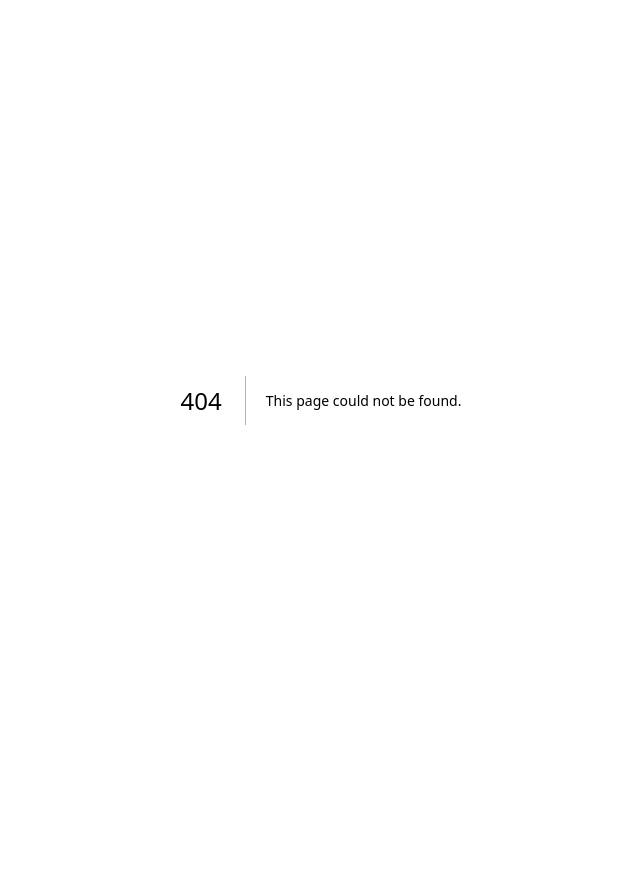
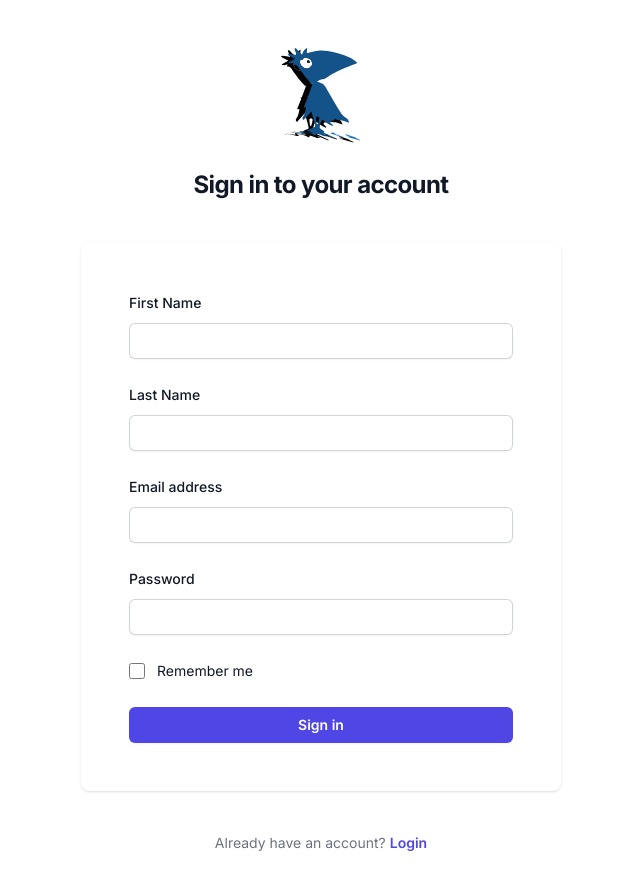
Before and after one commit to UTKUC3NGIZ/kargakarga, a Next.js app: page /register in a window 1280 px wide. Before the commit this address had no page. Shown: the top 890 px of the page, without its empty margins (319-959 px from the left). Before the commit the page ends 800 px from the top, so only its background shows below. Built offline with nearby package versions, Linux system fonts and the light colour scheme.

Commit message:
Login and Register Page Design

```diff
--- a/src/app/globals.css
+++ b/src/app/globals.css
@@ -1,33 +1,3 @@
 @tailwind base;
 @tailwind components;
 @tailwind utilities;
-
-:root {
-  --foreground-rgb: 0, 0, 0;
-  --background-start-rgb: 214, 219, 220;
-  --background-end-rgb: 255, 255, 255;
-}
-
-@media (prefers-color-scheme: dark) {
-  :root {
-    --foreground-rgb: 255, 255, 255;
-    --background-start-rgb: 0, 0, 0;
-    --background-end-rgb: 0, 0, 0;
-  }
-}
-
-body {
-  color: rgb(var(--foreground-rgb));
-  background: linear-gradient(
-      to bottom,
-      transparent,
-      rgb(var(--background-end-rgb))
-    )
-    rgb(var(--background-start-rgb));
-}
-
-@layer utilities {
-  .text-balance {
-    text-wrap: balance;
-  }
-}
--- /dev/null
+++ b/src/app/login/page.js
@@ -0,0 +1,104 @@
+import Image from "next/image";
+import Link from "next/link";
+
+export default function Page() {
+  return (
+    <>
+      <div className="flex min-h-full flex-1 flex-col justify-center py-12 sm:px-6 lg:px-8">
+        <div className="sm:mx-auto sm:w-full sm:max-w-md text-center">
+          <div className="flex justify-center">
+            <Image
+              src="/assets/img/logo.svg"
+              width={80}
+              height={80}
+              alt="Picture of the author"
+            />
+          </div>
+          <h2 className="mt-6 text-center text-2xl font-bold leading-9 tracking-tight text-gray-900">
+            Sign in to your account
+          </h2>
+        </div>
+
+        <div className="mt-10 sm:mx-auto sm:w-full sm:max-w-[480px]">
+          <div className="bg-white px-6 py-12 shadow sm:rounded-lg sm:px-12">
+            <form action="#" method="POST" className="space-y-6">
+              <div>
+                <label
+                  htmlFor="email"
+                  className="block text-sm font-medium leading-6 text-gray-900"
+                >
+                  Email address
+                </label>
+                <div className="mt-2">
+                  <input
+                    id="email"
+                    name="email"
+                    type="email"
+                    required
+                    autoComplete="email"
+                    className="block w-full rounded-md border-0 py-1.5 text-gray-900 shadow-sm ring-1 ring-inset ring-gray-300 placeholder:text-gray-400 focus:ring-2 focus:ring-inset focus:ring-indigo-600 sm:text-sm sm:leading-6"
+                  />
+                </div>
+              </div>
+
+              <div>
+                <label
+                  htmlFor="password"
+                  className="block text-sm font-medium leading-6 text-gray-900"
+                >
+                  Password
+                </label>
+                <div className="mt-2">
+                  <input
+                    id="password"
+                    name="password"
+                    type="password"
+                    required
+                    autoComplete="current-password"
+                    className="block w-full rounded-md border-0 py-1.5 text-gray-900 shadow-sm ring-1 ring-inset ring-gray-300 placeholder:text-gray-400 focus:ring-2 focus:ring-inset focus:ring-indigo-600 sm:text-sm sm:leading-6"
+                  />
+                </div>
+              </div>
+
+              <div className="flex items-center justify-between">
+                <div className="flex items-center">
+                  <input
+                    id="remember-me"
+                    name="remember-me"
+                    type="checkbox"
+                    className="h-4 w-4 rounded border-gray-300 text-indigo-600 focus:ring-indigo-600"
+                  />
+                  <label
+                    htmlFor="remember-me"
+                    className="ml-3 block text-sm leading-6 text-gray-900"
+                  >
+                    Remember me
+                  </label>
+                </div>
+              </div>
+
+              <div>
+                <button
+                  type="submit"
+                  className="flex w-full justify-center rounded-md bg-indigo-600 px-3 py-1.5 text-sm font-semibold leading-6 text-white shadow-sm hover:bg-indigo-500 focus-visible:outline focus-visible:outline-2 focus-visible:outline-offset-2 focus-visible:outline-indigo-600"
+                >
+                  Sign in
+                </button>
+              </div>
+            </form>
+          </div>
+
+          <p className="mt-10 text-center text-sm text-gray-500">
+            Not a member?{" "}
+            <Link
+              href="/register"
+              className="font-semibold leading-6 text-indigo-600 hover:text-indigo-500"
+            >
+              Sign up now
+            </Link>
+          </p>
+        </div>
+      </div>
+    </>
+  );
+}
--- /dev/null
+++ b/src/app/register/page.js
@@ -0,0 +1,139 @@
+import Image from "next/image";
+import Link from "next/link";
+
+export default function Page() {
+  return (
+    <>
+      <div className="flex min-h-full flex-1 flex-col justify-center py-12 sm:px-6 lg:px-8">
+        <div className="sm:mx-auto sm:w-full sm:max-w-md text-center">
+          <div className="flex justify-center">
+            <Image
+              src="/assets/img/logo.svg"
+              width={80}
+              height={80}
+              alt="Picture of the author"
+            />
+          </div>
+          <h2 className="mt-6 text-center text-2xl font-bold leading-9 tracking-tight text-gray-900">
+            Sign in to your account
+          </h2>
+        </div>
+
+        <div className="mt-10 sm:mx-auto sm:w-full sm:max-w-[480px]">
+          <div className="bg-white px-6 py-12 shadow sm:rounded-lg sm:px-12">
+            <form action="#" method="POST" className="space-y-6">
+              <div>
+                <label
+                  htmlFor="firstName"
+                  className="block text-sm font-medium leading-6 text-gray-900"
+                >
+                  First Name
+                </label>
+                <div className="mt-2">
+                  <input
+                    id="firstName"
+                    name="firstName"
+                    type="text"
+                    required
+                    autoComplete="given-name"
+                    className="block w-full rounded-md border-0 py-1.5 text-gray-900 shadow-sm ring-1 ring-inset ring-gray-300 placeholder:text-gray-400 focus:ring-2 focus:ring-inset focus:ring-indigo-600 sm:text-sm sm:leading-6"
+                  />
+                </div>
+              </div>
+              <div>
+                <label
+                  htmlFor="lastName"
+                  className="block text-sm font-medium leading-6 text-gray-900"
+                >
+                  Last Name
+                </label>
+                <div className="mt-2">
+                  <input
+                    id="lastName"
+                    name="lastName"
+                    type="text"
+                    required
+                    autocomplete="family-name"
+                    className="block w-full rounded-md border-0 py-1.5 text-gray-900 shadow-sm ring-1 ring-inset ring-gray-300 placeholder:text-gray-400 focus:ring-2 focus:ring-inset focus:ring-indigo-600 sm:text-sm sm:leading-6"
+                  />
+                </div>
+              </div>
+              <div>
+                <label
+                  htmlFor="email"
+                  className="block text-sm font-medium leading-6 text-gray-900"
+                >
+                  Email address
+                </label>
+                <div className="mt-2">
+                  <input
+                    id="email"
+                    name="email"
+                    type="email"
+                    required
+                    autoComplete="email"
+                    className="block w-full rounded-md border-0 py-1.5 text-gray-900 shadow-sm ring-1 ring-inset ring-gray-300 placeholder:text-gray-400 focus:ring-2 focus:ring-inset focus:ring-indigo-600 sm:text-sm sm:leading-6"
+                  />
+                </div>
+              </div>
+              <div>
+                <label
+                  htmlFor="password"
+                  className="block text-sm font-medium leading-6 text-gray-900"
+                >
+                  Password
+                </label>
+                <div className="mt-2">
+                  <input
+                    id="password"
+                    name="password"
+                    type="password"
+                    required
+                    autoComplete="current-password"
+                    className="block w-full rounded-md border-0 py-1.5 text-gray-900 shadow-sm ring-1 ring-inset ring-gray-300 placeholder:text-gray-400 focus:ring-2 focus:ring-inset focus:ring-indigo-600 sm:text-sm sm:leading-6"
+                  />
+                </div>
+              </div>
+
+              <div className="flex items-center justify-between">
+                <div className="flex items-center">
+                  <input
+                    id="remember-me"
+                    name="remember-me"
+                    type="checkbox"
+                    className="h-4 w-4 rounded border-gray-300 text-indigo-600 focus:ring-indigo-600"
+                  />
+                  <label
+                    htmlFor="remember-me"
+                    className="ml-3 block text-sm leading-6 text-gray-900"
+                  >
+                    Remember me
+                  </label>
+                </div>
+              </div>
+
+              <div>
+                <button
+                  type="submit"
+                  className="flex w-full justify-center rounded-md bg-indigo-600 px-3 py-1.5 text-sm font-semibold leading-6 text-white shadow-sm hover:bg-indigo-500 focus-visible:outline focus-visible:outline-2 focus-visible:outline-offset-2 focus-visible:outline-indigo-600"
+                >
+                  Sign in
+                </button>
+              </div>
+            </form>
+          </div>
+
+          <p className="mt-10 text-center text-sm text-gray-500">
+            Already have an account?{" "}
+            <Link
+              href="/login"
+              className="font-semibold leading-6 text-indigo-600 hover:text-indigo-500"
+            >
+              Login
+            </Link>
+          </p>
+        </div>
+      </div>
+    </>
+  );
+}
```
Also changed, not shown: public/assets/img/logo.svg (added).
